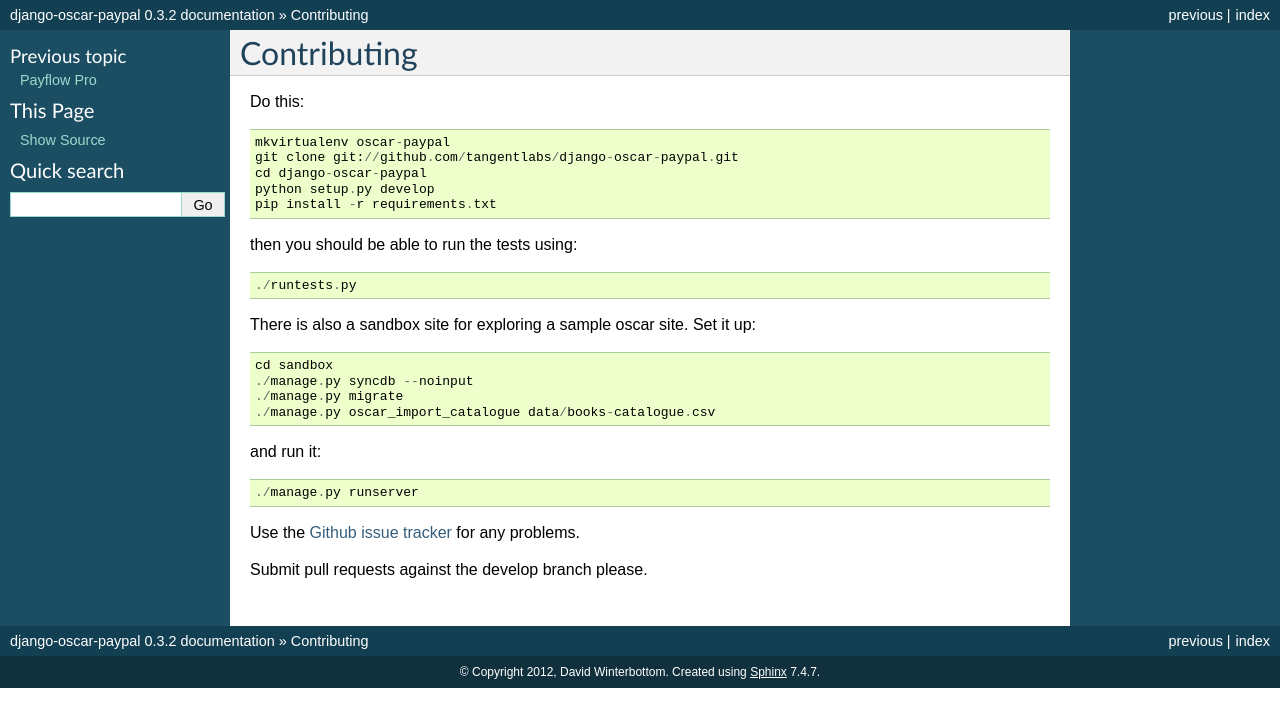
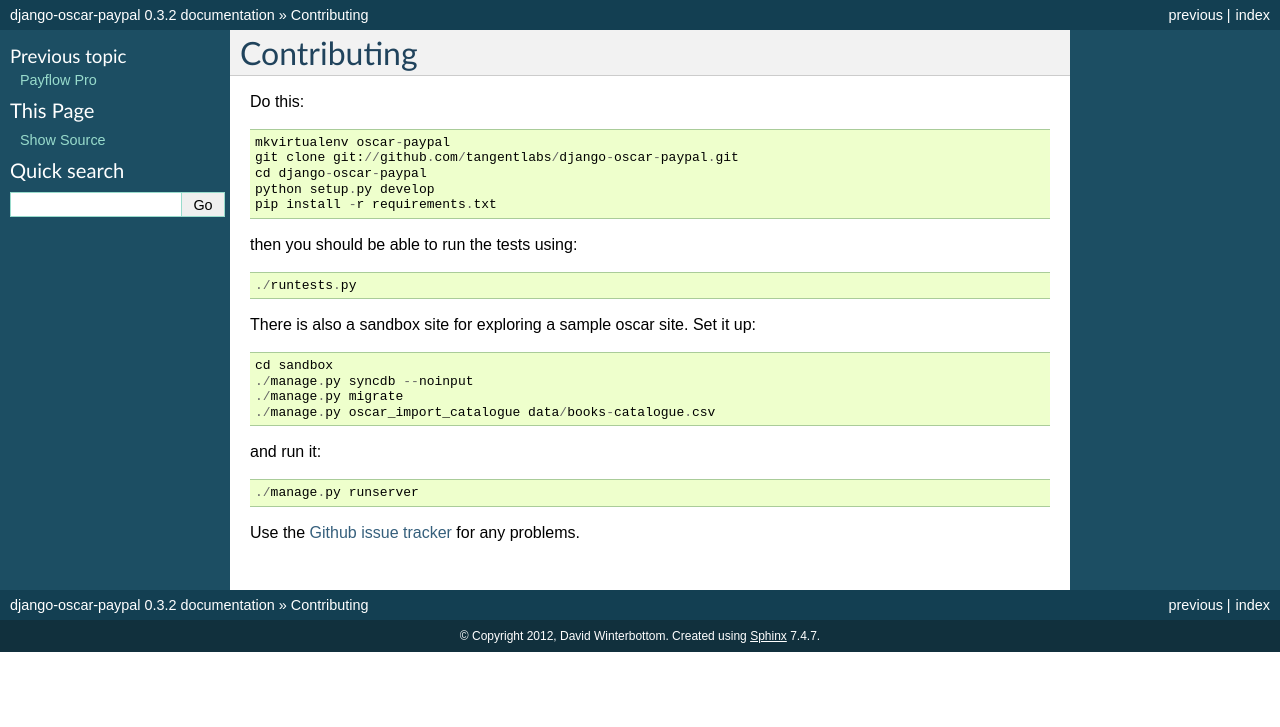
Before and after one commit to django-oscar/django-oscar-paypal, a Sphinx documentation site: the page built from docs/contributing.rst, in a window 1280 px wide. Shown: the top 727 px of the page. Built offline with Sphinx 7.4.7, drawn with Linux system fonts in a browser that asks for light colours.

Commit message:
Drop git-flow!

```diff
--- a/docs/contributing.rst
+++ b/docs/contributing.rst
@@ -28,5 +28,3 @@
 Use the `Github issue tracker`_ for any problems.
 
 .. _`Github issue tracker`: https://github.com/tangentlabs/django-oscar-paypal/issues
-
-Submit pull requests against the develop branch please.
```
